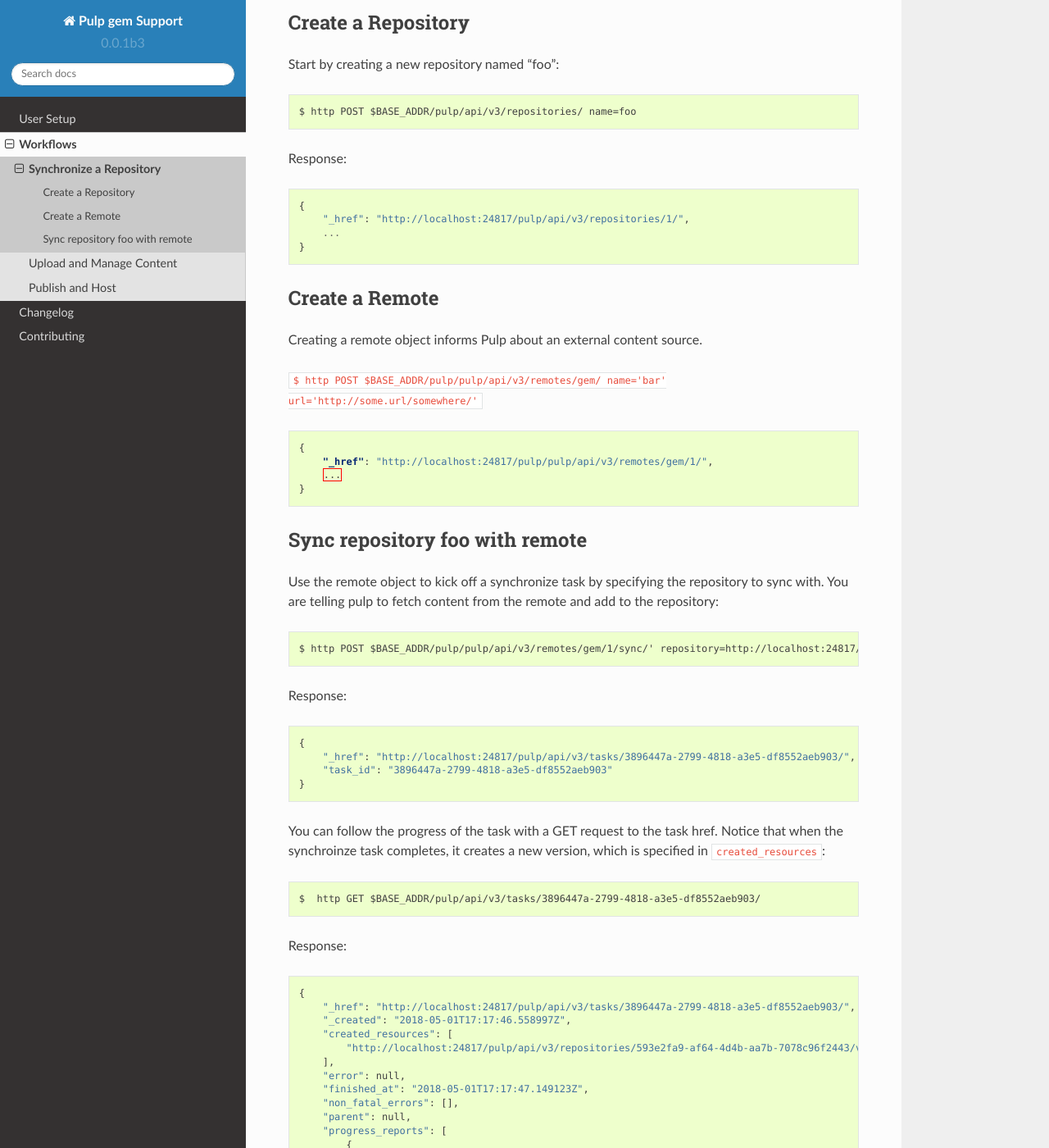
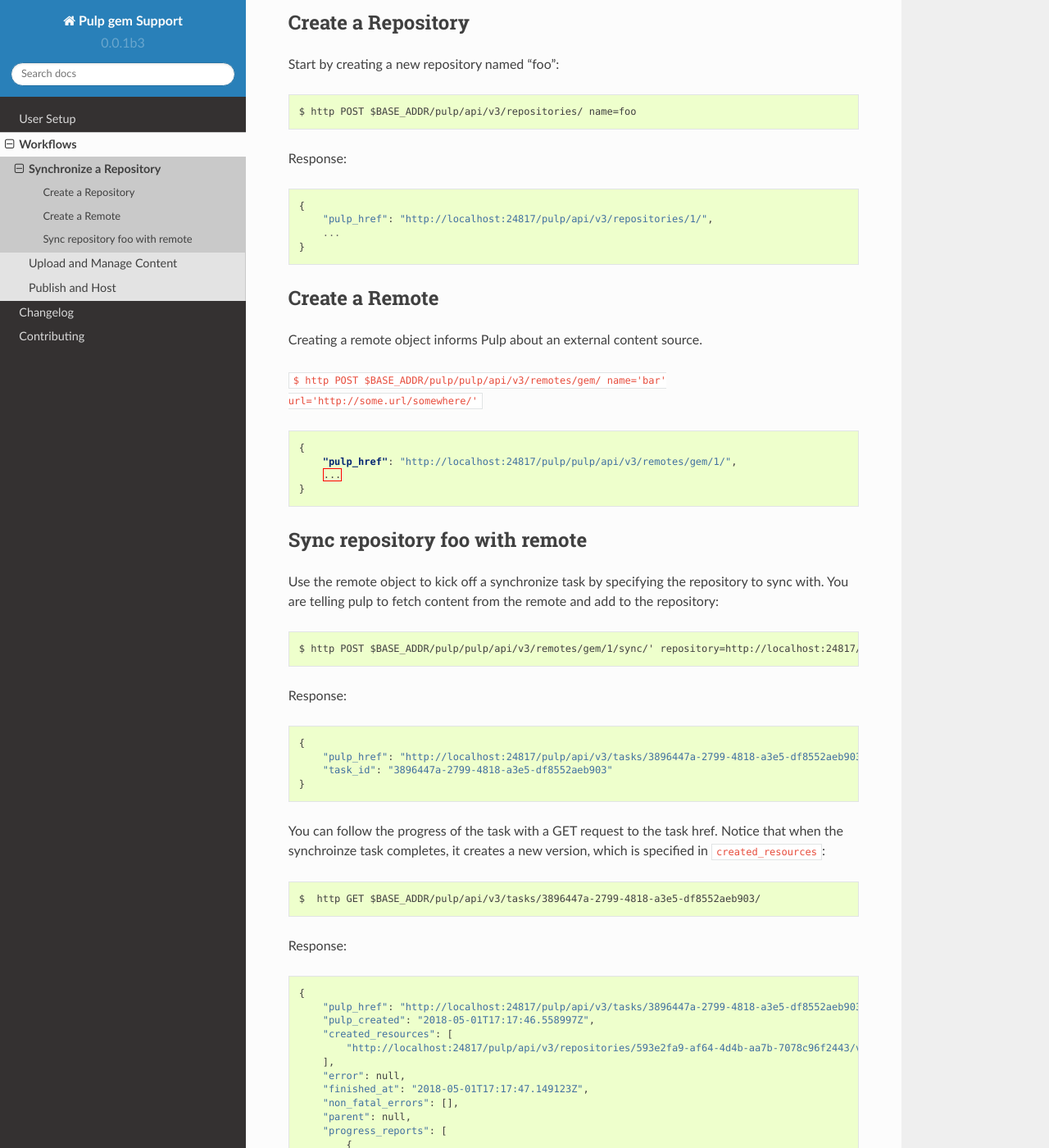
Before and after one commit to pulp/pulp_gem, a Sphinx documentation site: the page built from docs/workflows/sync.rst, in a window 1280 px wide and 1400 px high, scrolled down 221 px. Shown: the whole window at 82% size. Built offline with Sphinx 7.4.7 and the Read the Docs theme 2.0.0, drawn with Linux system fonts in a browser that asks for light colours.

Commit message:
Rename some fields with new pulp_ prefix

```diff
--- a/docs/workflows/publish.rst
+++ b/docs/workflows/publish.rst
@@ -15,7 +15,7 @@
 Response::
 
     {
-        "_href": "http://localhost:24817/pulp/api/v3/repositories/foo/publishers/gem/bar/",
+        "pulp_href": "http://localhost:24817/pulp/api/v3/repositories/foo/publishers/gem/bar/",
         ...
     }
 
@@ -35,7 +35,7 @@
 
     [
         {
-            "_href": "http://localhost:24817/pulp/api/v3/tasks/fd4cbecd-6c6a-4197-9cbe-4e45b0516309/",
+            "pulp_href": "http://localhost:24817/pulp/api/v3/tasks/fd4cbecd-6c6a-4197-9cbe-4e45b0516309/",
             "task_id": "fd4cbecd-6c6a-4197-9cbe-4e45b0516309"
         }
     ]
@@ -51,6 +51,6 @@
 Response::
 
     {
-        "_href": "http://localhost:24817/pulp/api/v3/distributions/1/",
+        "pulp_href": "http://localhost:24817/pulp/api/v3/distributions/1/",
        ...
     }
--- a/docs/workflows/sync.rst
+++ b/docs/workflows/sync.rst
@@ -14,7 +14,7 @@
 Response::
 
     {
-        "_href": "http://localhost:24817/pulp/api/v3/repositories/1/",
+        "pulp_href": "http://localhost:24817/pulp/api/v3/repositories/1/",
         ...
     }
 
@@ -29,7 +29,7 @@
 .. code:: json
 
     {
-        "_href": "http://localhost:24817/pulp/pulp/api/v3/remotes/gem/1/",
+        "pulp_href": "http://localhost:24817/pulp/pulp/api/v3/remotes/gem/1/",
         ...
     }
 
@@ -45,7 +45,7 @@
 Response::
 
     {
-        "_href": "http://localhost:24817/pulp/api/v3/tasks/3896447a-2799-4818-a3e5-df8552aeb903/",
+        "pulp_href": "http://localhost:24817/pulp/api/v3/tasks/3896447a-2799-4818-a3e5-df8552aeb903/",
         "task_id": "3896447a-2799-4818-a3e5-df8552aeb903"
     }
 
@@ -57,8 +57,8 @@
 Response::
 
     {
-        "_href": "http://localhost:24817/pulp/api/v3/tasks/3896447a-2799-4818-a3e5-df8552aeb903/",
-        "_created": "2018-05-01T17:17:46.558997Z",
+        "pulp_href": "http://localhost:24817/pulp/api/v3/tasks/3896447a-2799-4818-a3e5-df8552aeb903/",
+        "pulp_created": "2018-05-01T17:17:46.558997Z",
         "created_resources": [
             "http://localhost:24817/pulp/api/v3/repositories/593e2fa9-af64-4d4b-aa7b-7078c96f2443/versions/6/"
         ],
--- a/docs/workflows/upload.rst
+++ b/docs/workflows/upload.rst
@@ -11,7 +11,7 @@
 Response::
 
     {
-        "_href": "http://localhost:24817/pulp/api/v3/repositories/1/",
+        "pulp_href": "http://localhost:24817/pulp/api/v3/repositories/1/",
         ...
     }
 
@@ -26,7 +26,7 @@
 Response::
 
     {
-        "_href": "http://localhost:24817/pulp/api/v3/artifacts/1/",
+        "pulp_href": "http://localhost:24817/pulp/api/v3/artifacts/1/",
         ...
     }
 
@@ -41,7 +41,7 @@
 Response::
 
     {
-        "_href": "http://localhost:24817/pulp/api/v3/content/gem/1/",
+        "pulp_href": "http://localhost:24817/pulp/api/v3/content/gem/1/",
         "_artifact": "http://localhost:24817/pulp/api/v3/artifacts/1/",
         "digest": "b5bb9d8014a0f9b1d61e21e796d78dccdf1352f23cd32812f4850b878ae4944c",
         "filename": "my-content",
```
Also changed, not shown: README.rst (+7 -7 lines), 9 other files.
